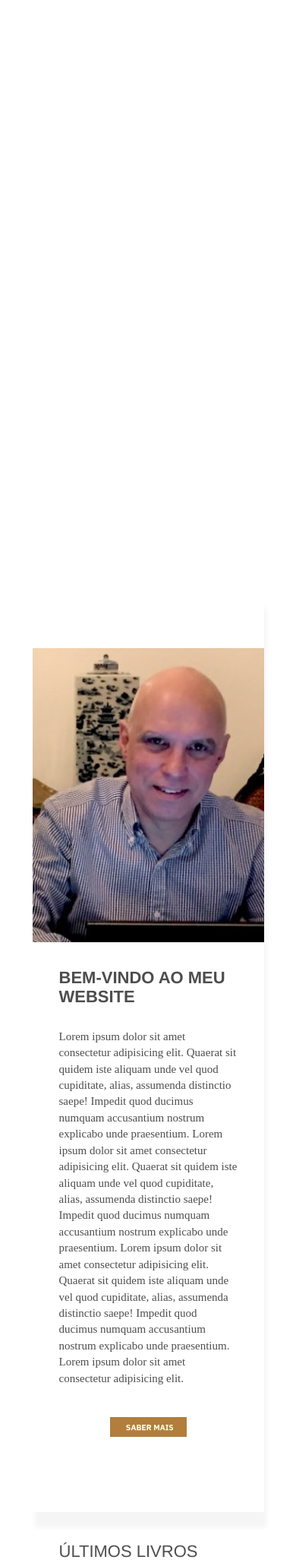
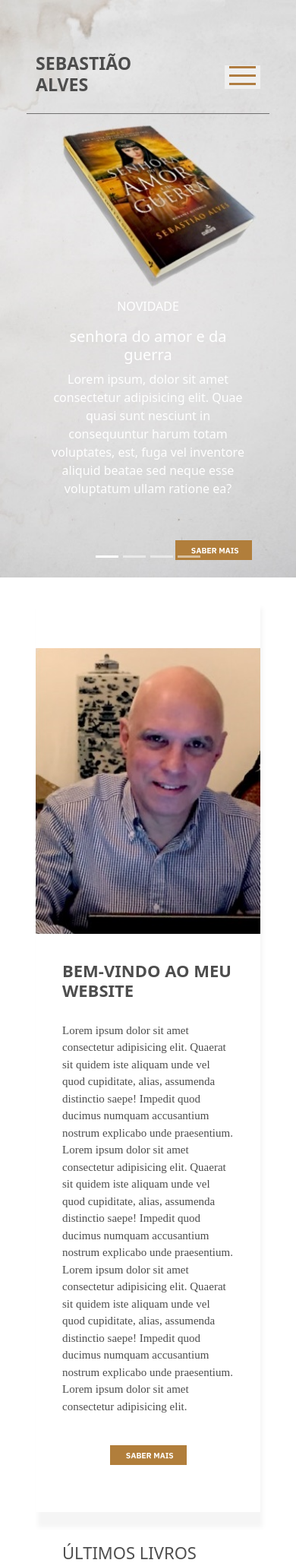
Before and after one commit to JoaoFilipeReis/projeto-final, a PHP site: page /home.php in a window 390 px wide; the page is wider, and only the part inside the window is pictured. Shown: the top 2057 px of that part at 76% size. Run offline with PHP 8.4, Linux system fonts and the light colour scheme; some web fonts are replaced.

Commit message:
Alteração feita ao header

```diff
--- a/foot.php
+++ b/foot.php
@@ -88,5 +88,4 @@ require_once 'config.php';
 
 
 </body>
-
 </html>
--- a/head.php
+++ b/head.php
@@ -10,7 +10,6 @@
   <title><?php echo $page_title ?></title>
 
   <link rel="stylesheet" href="https://cdn.jsdelivr.net/npm/bootstrap@5.2.1/dist/css/bootstrap.min.css">
-  <link href="//maxcdn.bootstrapcdn.com/bootstrap/3.3.2/css/bootstrap.min.css" rel="stylesheet" />
   <link rel="stylesheet" href="public/css/fonts.css">
   <link rel="stylesheet" href="public/css/style.css">
 </head>
@@ -19,6 +18,90 @@
 
 
   <header>
+    <div class="container-fluid">
+      <div class="row d-lg-none">
+        <div class="col-8 d-flex align-items-center">
+          <h1 class="fs-3 main-title">sebastião alves</h1>
+        </div>
+        <div class="col-4 d-flex align-items-center justify-content-end">
+          <button class="headbtn" data-bs-toggle="collapse" data-bs-target="#collapsebtn">
+            <img src="./public/imagens-desktop/menu.svg" alt="">
+          </button>
+        </div>
+        <div class="collapse col-12" id="collapsebtn">
+
+          <ul class="list-unstyled">
+            <li>
+              <a class="" href="#">HOME</a>
+            </li>
+            <li>
+              <a class="" href="#">AUTOR</a>
+            </li>
+            <li>
+              <a class="" href="#">LIVROS</a>
+            </li>
+            <li>
+              <a class="" href="#">IMPRENSA</a>
+            </li>
+            <li>
+              <a class="" href="#">CONTACTOS</a>
+            </li>
+          </ul>
+
+        </div>
+      </div>
+
+    </div>
+
+    <div class="horizontal-line"></div>
+
+    <div class="carousel-mobile">
+      <div id="carouselExampleCaptions" class="carousel slide" data-bs-ride="false">
+        <div class="carousel-indicators">
+          <button type="button" data-bs-target="#carouselExampleCaptions" data-bs-slide-to="0" class="active" aria-current="true" aria-label="Slide 1"></button>
+          <button type="button" data-bs-target="#carouselExampleCaptions" data-bs-slide-to="1" aria-label="Slide 2"></button>
+          <button type="button" data-bs-target="#carouselExampleCaptions" data-bs-slide-to="2" aria-label="Slide 3"></button>
+          <button type="button" data-bs-target="#carouselExampleCaptions" data-bs-slide-to="2" aria-label="Slide 4"></button>
+        </div>
+        <div class="carousel-inner">
+          <div class="carousel-item active">
+            <img src="./public/imagens-mobile/cabecalho1.jpg" class="d-block w-100" alt="imagem 1">
+            <div class="carousel-caption d-md-block">
+              <p class="t-150">NOVIDADE</p>
+              <h5>senhora do amor e da guerra</h5>
+              <p>Lorem ipsum, dolor sit amet consectetur adipisicing elit. Quae quasi sunt nesciunt in consequuntur harum totam voluptates, est, fuga vel inventore aliquid beatae sed neque esse voluptatum ullam ratione ea?</p>
+              <div class="d-flex justify-content-end">
+                <button class="header-btn"></button>
+              </div>
+            </div>
+            <div class="carousel-item">
+              <img src="./public/imagens-mobile/cabecalho2.jpg" class="d-block w-100" alt="imagem 2">
+              <div class="carousel-caption d-none d-md-block">
+                <h5>Second slide label</h5>
+                <p>Some representative placeholder content for the second slide.</p>
+              </div>
+            </div>
+            <div class="carousel-item">
+              <img src="./public/imagens-mobile/cabecalho3.jpg" class="d-block w-100" alt="imagem 3">
+              <div class="carousel-caption d-none d-md-block">
+                <h5>Second slide label</h5>
+                <p>Some representative placeholder content for the second slide.</p>
+              </div>
+            </div>
+            <div class="carousel-item">
+              <img src="./public/imagens-mobile/cabecalho4.jpg" class="d-block w-100" alt="imagem 4">
+              <div class="carousel-caption d-none d-md-block">
+                <h5>Third slide label</h5>
+                <p>Some representative placeholder content for the third slide.</p>
+              </div>
+            </div>
+          </div>
+        </div>
+      </div>
+
+
+
+      <!--
     <div class="container">
       <div class="row">
         <div class="col-8 d-flex align-items-center">
@@ -89,4 +172,5 @@
         </button>
       </div>
     </div>
+-->
   </header>
--- a/home.php
+++ b/home.php
@@ -54,7 +54,7 @@ require_once 'head.php';
                         <p class="text-highlight">Lorem ipsum dolor sit amet consectetur adipisicing elit. Facere, ipsum, dolorem aperiam id minus omnis ad beatae molestias odit iusto officia sequi corrupti doloribus atque dolore. Voluptatibus nostrum ab libero.</p>
                     </div>
                     <div class="d-flex justify-content-end">
-                        <button></button>
+                        <button class="home-btn"></button>
                     </div>
                 </div>
             </div>
@@ -75,7 +75,7 @@ require_once 'head.php';
                         <p class="text-highlight">Lorem ipsum dolor sit amet consectetur adipisicing elit. Facere, ipsum, dolorem aperiam id minus omnis ad beatae molestias odit iusto officia sequi corrupti doloribus atque dolore. Voluptatibus nostrum ab libero.</p>
                     </div>
                     <div class="d-flex justify-content-end">
-                        <button></button>
+                        <button class="home-btn"></button>
                     </div>
                 </div>
             </div>
@@ -95,7 +95,7 @@ require_once 'head.php';
                         <p class="text-highlight">Lorem ipsum dolor sit amet consectetur adipisicing elit. Facere, ipsum, dolorem aperiam id minus omnis ad beatae molestias odit iusto officia sequi corrupti doloribus atque dolore. Voluptatibus nostrum ab libero.</p>
                     </div>
                     <div class="d-flex justify-content-end">
-                        <button></button>
+                        <button class="home-btn"></button>
                     </div>
                 </div>
             </div>
@@ -114,7 +114,7 @@ require_once 'head.php';
                     <p class="text-highlight">Lorem ipsum dolor sit amet consectetur adipisicing elit. Facere, ipsum, dolorem aperiam id minus omnis ad beatae molestias odit iusto officia sequi corrupti doloribus atque dolore. Voluptatibus nostrum ab libero.</p>
                 </div>
                 <div class="d-flex justify-content-end">
-                    <button></button>
+                    <button class="home-btn"></button>
                 </div>
             </div>
         </div>
--- a/public/css/style.css
+++ b/public/css/style.css
@@ -5,6 +5,42 @@ body {
 
 
 /* Estilização do Cabeçalho */
+
+.main-title{
+  font-family: url('IBM Plex Sans, Bold');
+  font-weight: bold;
+  font-size: 35px;
+  text-transform: uppercase;
+  color: rgb(77, 77, 77);
+}
+
+.headbtn{
+  border-style: none;
+  margin-top: 70px;
+}
+
+header h1{
+  margin-top: 70px;
+}
+
+header ul{
+  background-color: white;
+  width: 100%;
+}
+
+ul li {
+  font-size: 18px;
+  text-transform: uppercase;
+  color: #4D4D4D;
+  padding: 22px;
+}
+
+ul a {
+  text-decoration: none;
+  color: #4D4D4D;
+  font-family: url('Lato-Black.eot');
+  font-weight: bold;
+}
 
 header {
   height: 780px;
@@ -14,6 +50,20 @@ header {
   border: solid 1px red;
 }
 
+.header-btn {
+  margin-top: 40px;
+  width: 101px;
+  height: 26px;
+  border-style: none;
+  background-image: url("../imagens-desktop/sabermais1.svg");
+  background-size: cover;
+}
+
+.header-btn:hover {
+  background-image: url("../imagens-desktop/sabermais2.svg");
+  background-size: cover;
+}
+
 .carousel-mobile {
   position: absolute;
   top: 0;
@@ -21,6 +71,15 @@ header {
   right: 0;
   min-height: 600px;
   z-index: -1;
+}
+
+.carousel-inner {
+  height: 760px;
+}
+
+.horizontal-line {
+  margin-top: 15px;
+  border-bottom: solid 1px #707070 ;
 }
 
 @media only screen and (max-width: 380px) {
@@ -35,7 +94,7 @@ header {
   }
 }
 
-@media only screen and (min-width: 380px) {
+@media only screen and (min-width: 450px) {
   .carousel-mobile {
     display: none;
   }
```
